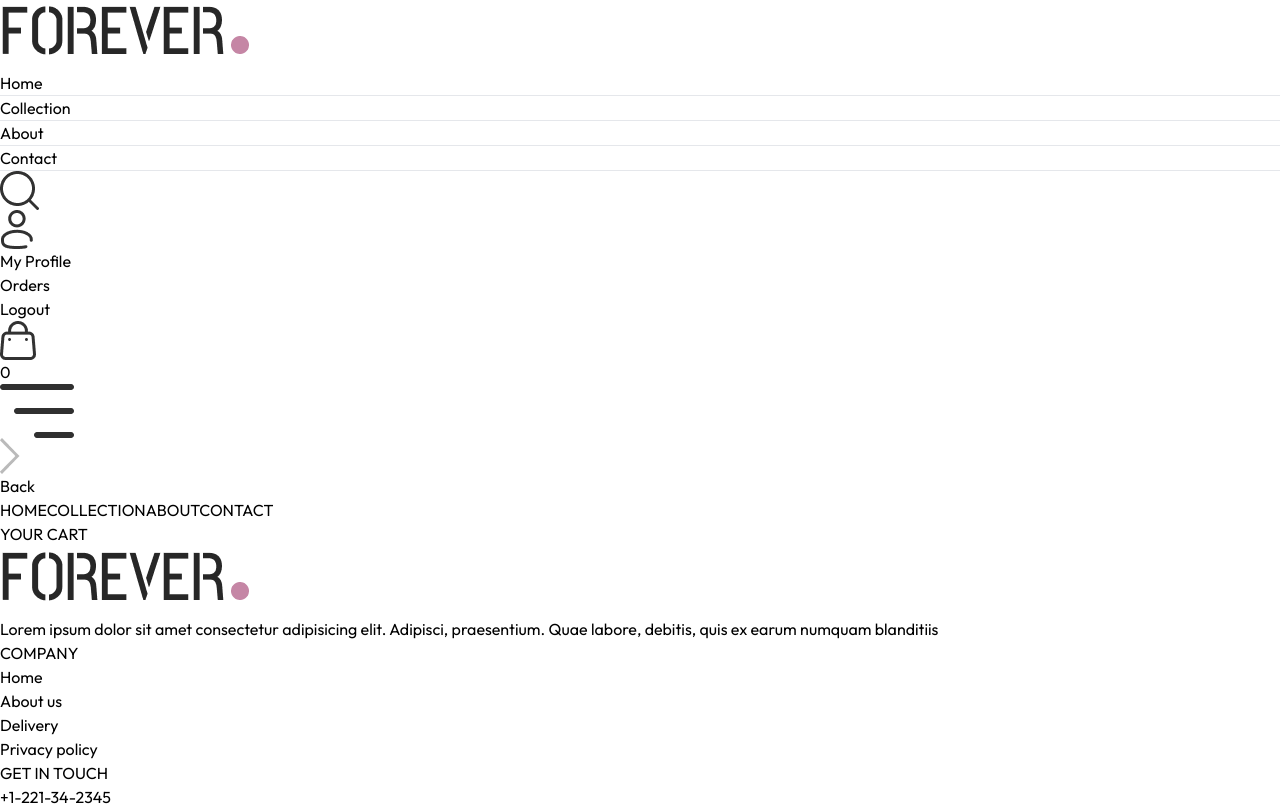
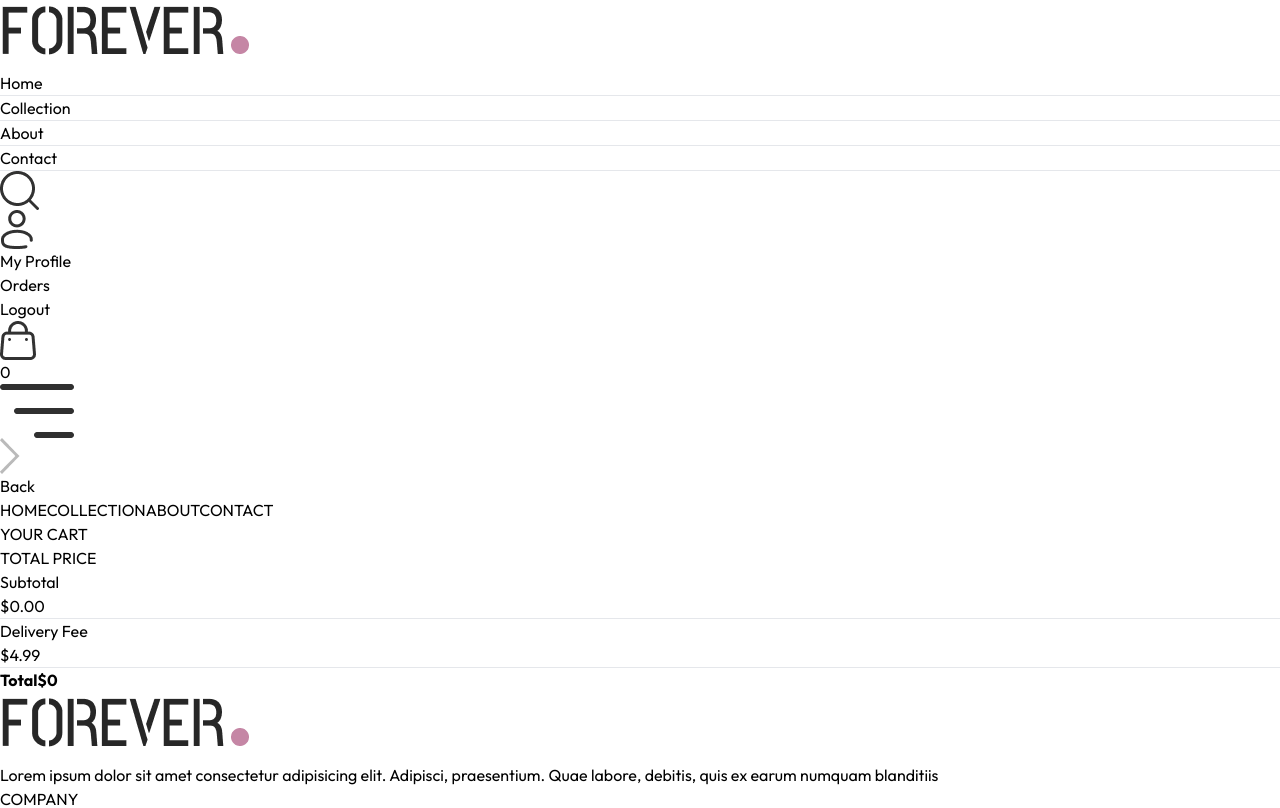
Before and after one commit to Fouad-Mesrane/Mesrane_Fouad_FOREVER_Capstone, a React (Vite) app in the folder frontend/: page /cart in a window 1280 px wide. Shown: the top 808 px of the page. Built offline with nearby package versions, Linux system fonts and the light colour scheme.

Commit message:
cart total component and logic

```diff
--- a/frontend/src/components/CartTotal.jsx
+++ b/frontend/src/components/CartTotal.jsx
@@ -1,7 +1,40 @@
-import React from 'react'
+import React, { useContext } from "react";
+import { ShopContext } from "../context/ShopContext";
+import Title from "./Title";
+const CartTotal = () => {
+  const { getCartAmount, deliveryFee, currency } = useContext(ShopContext);
+  return (
+    <div className="w-full ">
+      <div className="text-2xl">
+        <Title text1={"TOTAL"} text2={"PRICE"} />
+      </div>
+      <div className="flex flex-col gap-2 mt-2 text-sm">
+        <div className="flex justify-between">
+          <p>Subtotal</p>
+          <p>
+            {currency}
+            {getCartAmount().toFixed(2)}
+          </p>
+        </div>
+        <hr />
+        <div className="flex justify-between"></div>
+        <p>Delivery Fee</p>{" "}
+        <p>
+          {currency}
+          {deliveryFee.toFixed(2)}
+        </p>
 
-export const CartTotal = () => {
-  return (
-    <div>CartTotal</div>
-  )
-}
+      </div>
+      <hr />
+      <div className="flex justify-between">
+        <b>Total</b>
+        <b>
+          {currency}
+          {getCartAmount() === 0 ? 0 : getCartAmount() + deliveryFee}
+        </b>
+      </div>
+    </div>
+  );
+};
+
+export default CartTotal;
--- a/frontend/src/context/ShopContext.jsx
+++ b/frontend/src/context/ShopContext.jsx
@@ -1,12 +1,12 @@
 import { createContext, useEffect, useState } from "react";
 import { products } from "../assets/frontend_assets/assets";
 import { toast } from "react-toastify";
-import { use } from "react";
+
 export const ShopContext = createContext();
 
 const ShopContextProvider = (props) => {
   const currency = "$";
-  const deliveryFee = 10;
+  const deliveryFee = 4.99;
   const [search, setSearch] = useState("");
   const [showSearch, setShowSearch] = useState(false);
   const [cartItems, setCartItems] = useState({});
@@ -54,6 +54,7 @@ const ShopContextProvider = (props) => {
     return count;
   };
 
+  // update quantity
   const updateQuantity = async (itemId, size, quantity) => {
     // make a copy of cartItems
     let cartData = structuredClone(cartItems);
@@ -67,6 +68,18 @@ const ShopContextProvider = (props) => {
     setCartItems(cartData);
   }
 
+  const getCartAmount = () => {
+      let totalAmount = 0;
+      for (const items in cartItems) {
+          const productPrice = products.find((product) => product._id === items).price
+        for (const size in cartItems[items]) {
+          if (cartItems[items][size] > 0) {
+            totalAmount += productPrice * cartItems[items][size];
+          }
+        }
+      }
+      return totalAmount;
+  }
   const value = {
     products,
     currency,
@@ -78,7 +91,8 @@ const ShopContextProvider = (props) => {
     cartItems,
     addToCart,
     getCartCount,
-    updateQuantity
+    updateQuantity,
+    getCartAmount
   };
 
   return (
--- a/frontend/src/pages/Cart.jsx
+++ b/frontend/src/pages/Cart.jsx
@@ -2,6 +2,9 @@ import React, { useContext, useState, useEffect } from "react";
 import { ShopContext } from "../context/ShopContext";
 import Title from "../components/Title";
 import { assets } from "../assets/frontend_assets/assets";
+import CartTotal from "../components/CartTotal";
+
+
 const Cart = () => {
   const { products, currency, cartItems, updateQuantity } =
     useContext(ShopContext);
@@ -29,13 +32,13 @@ const Cart = () => {
         <Title text1={"YOUR"} text2={"CART"}></Title>
 
         <div>
-          {cartData.map((item) => {
+          {cartData.map((item,index) => {
             const productData = products.find(
               (product) => product._id === item._id
             );
             return (
               <div
-                key={item._id}
+                key={index}
                 className="py-4 border-b text-gray-700 grid grid-cols-[4fr_0.5fr_0.5fr] sm:grid-cols-[4fr_2fr_0.5fr] items-center gap-4"
               >
                 <div className="flex items-start gap-6">
@@ -85,6 +88,12 @@ const Cart = () => {
           })}
         </div>
       </div>
+
+      <div className="flex justify-end my-20">
+        <div className="w-full sm:w-[450px]">
+          <CartTotal/>
+        </div>
+      </div>
     </div>
   );
 };
```
